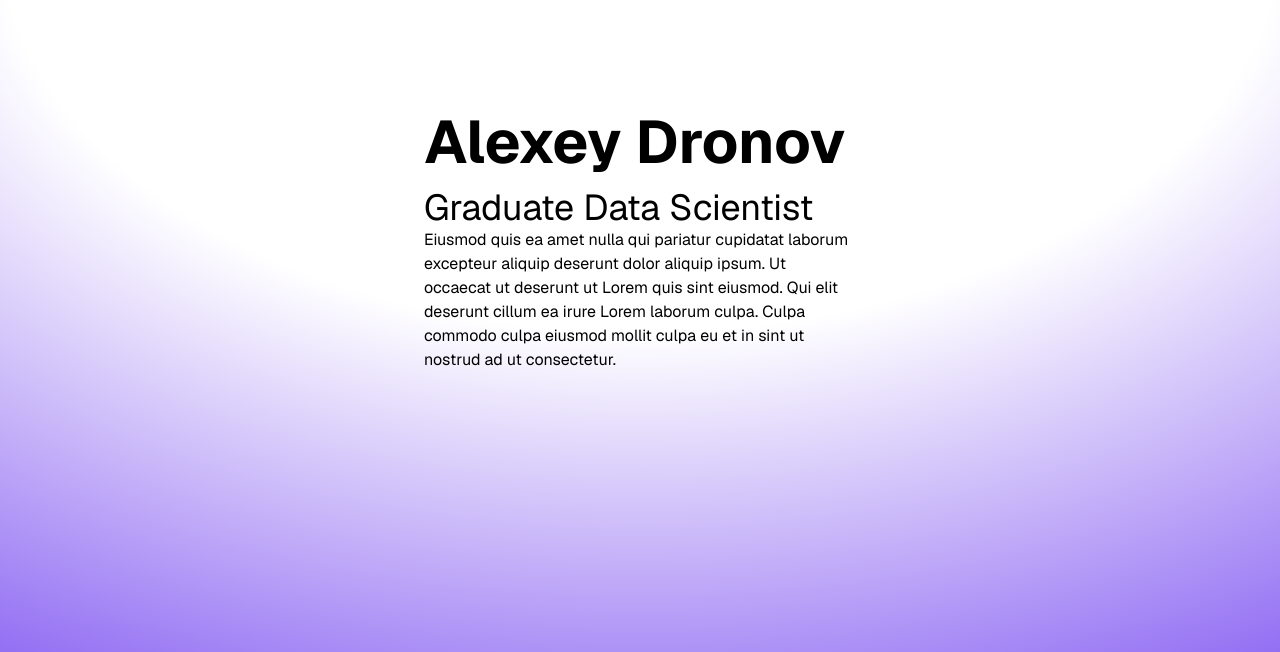
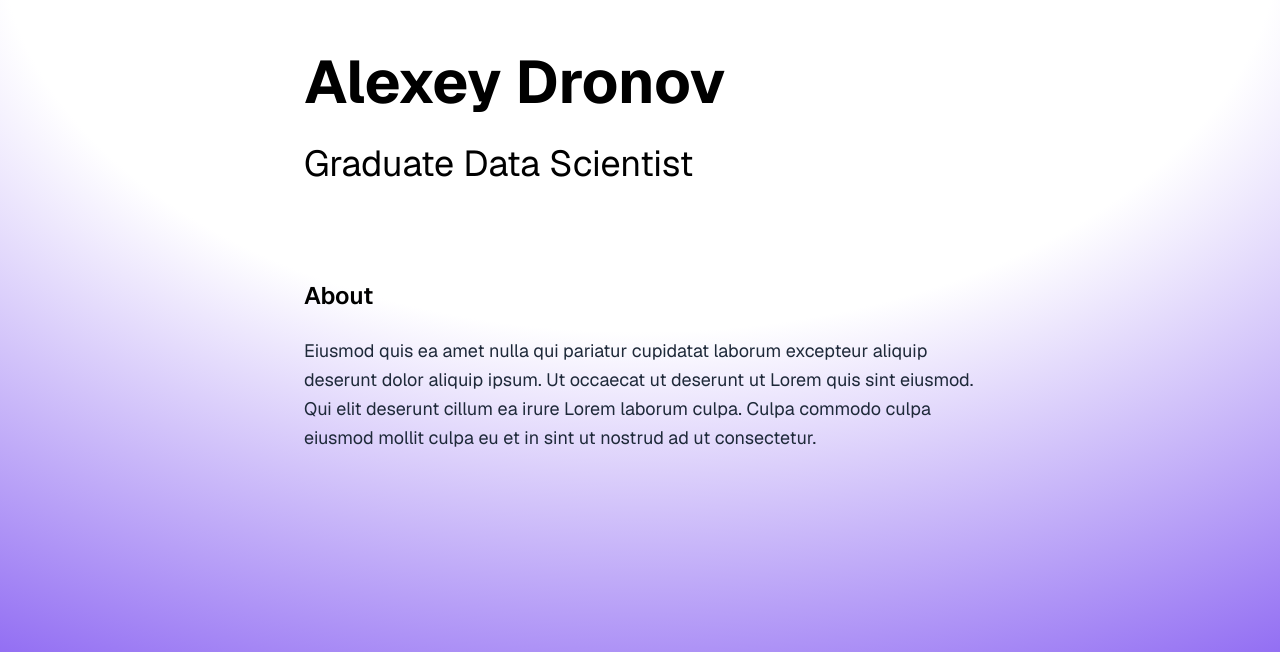
Before and after one commit to AlexeyDronov/portfolio, a Next.js app: page / in a window 1280 px wide. Shown: the part 148-800 px from the top of the page. Built offline with nearby package versions, Linux system fonts and the light colour scheme.

Commit message:
Before agent work

```diff
--- a/app/components/Sections/About.tsx
+++ b/app/components/Sections/About.tsx
@@ -2,8 +2,9 @@ import React from "react";
 
 export default function About() {
     return (
-        <section>
-            <p className="text-black">
+        <section className="flex w-full flex-col gap-6">
+            <h2 className="text-2xl font-semibold text-black">About</h2>
+            <p className="text-lg leading-relaxed text-gray-800">
                 Eiusmod quis ea amet nulla qui pariatur cupidatat laborum excepteur aliquip deserunt dolor aliquip ipsum. Ut occaecat ut deserunt ut Lorem quis sint eiusmod. Qui elit deserunt cillum ea irure Lorem laborum culpa. Culpa commodo culpa eiusmod mollit culpa eu et in sint ut nostrud ad ut consectetur.
             </p>
         </section>
--- a/app/components/Sections/Hero.tsx
+++ b/app/components/Sections/Hero.tsx
@@ -2,7 +2,7 @@ import React from "react";
 
 export default function Hero() {
     return (
-        <section className="flex flex-col items-center sm:items-start gap-4">
+        <section className="flex w-full flex-col items-center sm:items-start gap-8">
             <h1 className="text-6xl font-bold text-center text-black sm:text-left">
                 Alexey Dronov
             </h1>
--- a/app/page.tsx
+++ b/app/page.tsx
@@ -8,15 +8,9 @@ export default function Home() {
     <div className="relative flex min-h-screen w-full flex-col items-center justify-center font-sans">
       <Pattern />
       {/* Child inside the main wrapper */}
-      <main className="flex w-full max-w-3xl items-center flex-col px-42 pb-5">
-        <section>
-          <Hero />
-          <About />
-        </section>
-
-        <section>
-
-        </section>
+      <main className="flex w-full max-w-3xl flex-col px-6 md:px-12 py-12 gap-24">
+        <Hero />
+        <About />
       </main>
     </div>
   );
```
